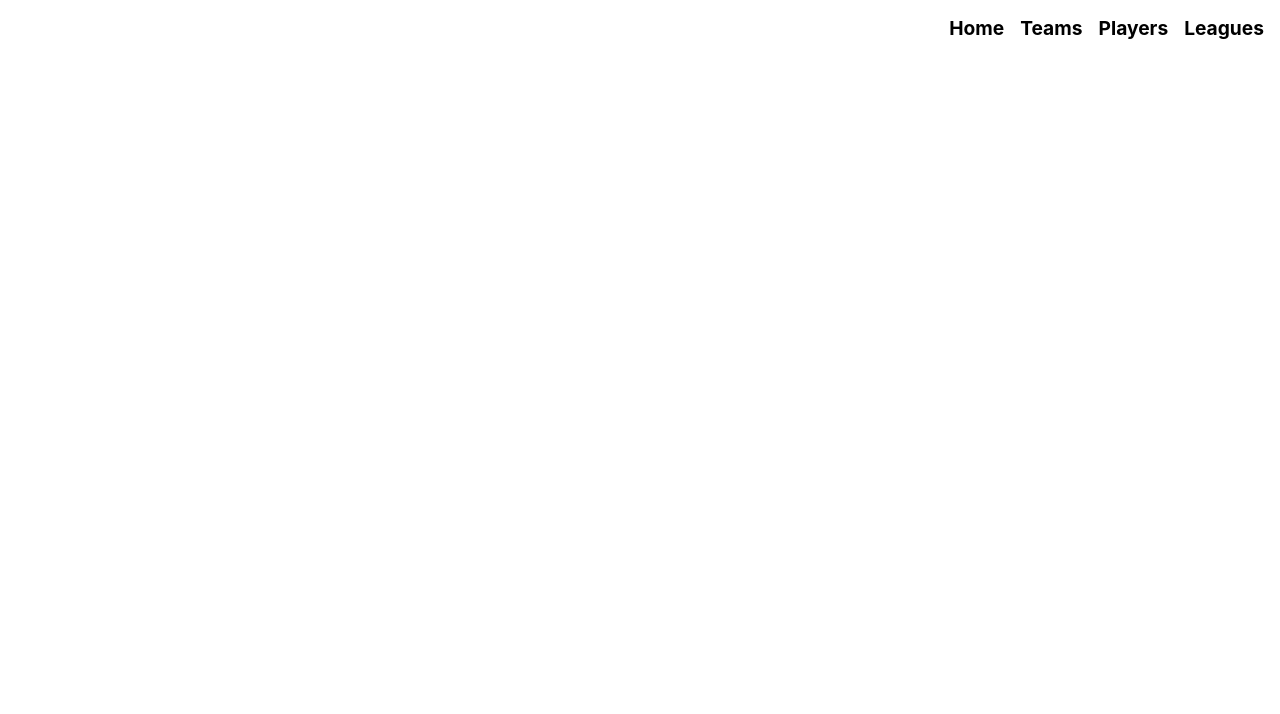
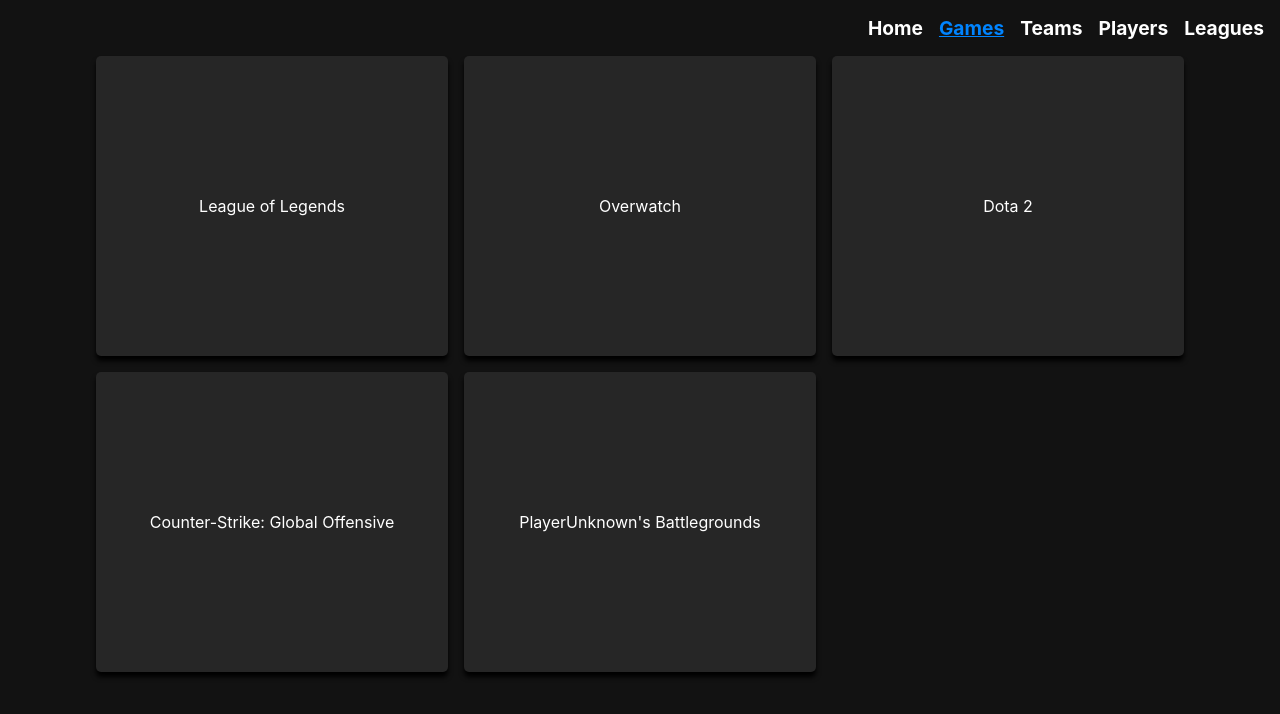
Before and after one commit to Roninii/esportacus-rewrite, a React app: page /games in a window 1280 px wide. Built offline with nearby package versions, Linux system fonts and the light colour scheme.

Commit message:
add styling

```diff
--- a/package.json
+++ b/package.json
@@ -6,6 +6,7 @@
   "main": "src/index.js",
   "dependencies": {
     "@emotion/core": "10.0.10",
+    "@emotion/styled": "^10.0.11",
     "react": "16.8.6",
     "react-dom": "16.8.6",
     "react-router-dom": "5.0.0",
--- /dev/null
+++ b/src/components/Card.js
@@ -0,0 +1,23 @@
+/** @jsx jsx */
+import { css, jsx } from '@emotion/core';
+
+const Card = ({ children }) => {
+  return (
+    <article
+      css={css`
+        width: 100%;
+        min-height: 300px;
+        border-radius: 5px;
+        background: var(--black-light);
+        display: flex;
+        flex-direction: column;
+        justify-content: center;
+        align-items: center;
+        box-shadow: 0 5px 5px var(--black-darkest);
+      `}>
+      {children}
+    </article>
+  );
+};
+
+export default Card;
--- /dev/null
+++ b/src/components/Games.js
@@ -0,0 +1,9 @@
+import React from 'react';
+
+import List from './List';
+
+const Games = () => {
+  return <List type="games" />;
+};
+
+export default Games;
--- /dev/null
+++ b/src/components/Grid.js
@@ -0,0 +1,20 @@
+/** @jsx jsx */
+import { css, jsx } from '@emotion/core';
+
+const Grid = ({ children }) => {
+  return (
+    <section
+      css={css`
+        max-width: 85vw;
+        margin: 0 auto;
+        display: grid;
+        grid-template-columns: repeat(auto-fit, minmax(300px, 1fr));
+        grid-gap: 1rem 1rem;
+        place-items: center center;
+      `}>
+      {children}
+    </section>
+  );
+};
+
+export default Grid;
--- a/src/components/List.js
+++ b/src/components/List.js
@@ -1,14 +1,16 @@
-import React from "react";
+import React from 'react';
 
-import { esportacus } from "../utils/api";
-import Loading from "./Loading";
+import { esportacus } from '../utils/api';
+import Loading from './Loading';
+import Grid from './Grid';
+import Card from './Card';
 
 export default class List extends React.Component {
   constructor(props) {
     super(props);
 
     this.state = {
-      list: null
+      list: null,
     };
   }
 
@@ -24,17 +26,13 @@
     const { type } = this.props;
 
     return (
-      <div>
+      <Grid>
         {list ? (
-          <ul>
-            {list.map(item => (
-              <li key={item.id}>{item.name}</li>
-            ))}
-          </ul>
+          list.map((item, i) => <Card key={item.id || i}>{item.name}</Card>)
         ) : (
           <Loading text={`Fetching ${type}`} />
         )}
-      </div>
+      </Grid>
     );
   }
 }
--- a/src/components/Nav.js
+++ b/src/components/Nav.js
@@ -1,6 +1,6 @@
 /** @jsx jsx */
-import { jsx, css } from "@emotion/core";
-import { NavLink } from "react-router-dom";
+import { jsx, css } from '@emotion/core';
+import { NavLink } from 'react-router-dom';
 
 const nav = css`
   list-style-type: none;
@@ -16,12 +16,13 @@
   font-size: 1.2rem;
 
   &:hover {
-    color: #673ab7;
+    color: var(--blue);
   }
 `;
 
 const active = {
-  color: `#673ab8`
+  color: `#0084ff`,
+  textDecoration: `underline`,
 };
 
 const Nav = () => {
@@ -30,6 +31,11 @@
       <li>
         <NavLink css={navLink} activeStyle={active} exact to="/">
           Home
+        </NavLink>
+      </li>
+      <li>
+        <NavLink css={navLink} activeStyle={active} to="/games">
+          Games
         </NavLink>
       </li>
       <li>
--- a/src/index.js
+++ b/src/index.js
@@ -1,13 +1,14 @@
-import React from "react";
-import ReactDOM from "react-dom";
-import { BrowserRouter as Router, Route } from "react-router-dom";
+import React from 'react';
+import ReactDOM from 'react-dom';
+import { BrowserRouter as Router, Route } from 'react-router-dom';
 
-import "./styles.css";
-import Teams from "./components/Teams";
-import Players from "./components/Players";
-import Leagues from "./components/Leagues";
-import Home from "./components/Home";
-import Nav from "./components/Nav";
+import './styles.css';
+import Teams from './components/Teams';
+import Players from './components/Players';
+import Leagues from './components/Leagues';
+import Home from './components/Home';
+import Nav from './components/Nav';
+import Games from './components/Games';
 
 function App() {
   return (
@@ -16,6 +17,7 @@
         <Nav />
 
         <Route exact path="/" component={Home} />
+        <Route path="/games" component={Games} />
         <Route path="/teams" component={Teams} />
         <Route path="/players" component={Players} />
         <Route path="/leagues" component={Leagues} />
@@ -24,5 +26,5 @@
   );
 }
 
-const rootElement = document.getElementById("root");
+const rootElement = document.getElementById('root');
 ReactDOM.render(<App />, rootElement);
--- a/src/styles.css
+++ b/src/styles.css
@@ -1,14 +1,23 @@
+/* variables */
+:root {
+  --blue: hsl(209, 100%, 50%);
+  --black-darkest: hsl(0, 0%, 0%);
+  --black: hsl(0, 0%, 7.06%);
+  --black-light: hsl(0, 0%, 15%);
+  --white: hsl(0, 0%, 100%);
+}
+
 * {
   box-sizing: border-box;
 }
 
 html,
-body {
+body,
+.App {
   margin: 0;
+  font-family: -apple-system, BlinkMacSystemFont, 'Segoe UI', Roboto, Oxygen, Ubuntu, Cantarell,
+    'Open Sans', 'Helvetica Neue', sans-serif;
+  text-align: center;
+  background: var(--black);
+  color: var(--white);
 }
-
-.App {
-  font-family: -apple-system, BlinkMacSystemFont, "Segoe UI", Roboto, Oxygen,
-    Ubuntu, Cantarell, "Open Sans", "Helvetica Neue", sans-serif;
-  text-align: center;
-}
--- a/src/utils/api.js
+++ b/src/utils/api.js
@@ -2,14 +2,13 @@
   sec: `?token=rzHaDh7xA20vAeJw57j7-VK4Jq5BwrLMKlhQ5z79ouEE15DuhU8`,
   path: `https://api.pandascore.co`,
   corsAnywhere: `https://cors-anywhere.herokuapp.com/`,
-  games: [
-    { name: "League of Legends", slug: "lol" },
-    { name: "Overwatch", slug: "ow" },
-    { name: "Dota 2", slug: "dota2" },
-    { name: "Counter-Strike: Global Offensive", slug: "cs:go" },
-    { name: `PlayerUnknown's Battlegrounds`, slug: "pubg" }
+  _games: [
+    { name: 'League of Legends', slug: 'lol' },
+    { name: 'Overwatch', slug: 'ow' },
+    { name: 'Dota 2', slug: 'dota2' },
+    { name: 'Counter-Strike: Global Offensive', slug: 'cs:go' },
+    { name: `PlayerUnknown's Battlegrounds`, slug: 'pubg' },
   ],
-
   sortList(list) {
     return list.sort((a, b) => {
       // higher in alphabet
@@ -22,19 +21,19 @@
     });
   },
 
+  games() {
+    return this._games;
+  },
+
   async leagues() {
-    const res = await fetch(
-      `${this.corsAnywhere}${this.path}/leagues${this.sec}`
-    );
+    const res = await fetch(`${this.corsAnywhere}${this.path}/leagues${this.sec}`);
     const leagues = await res.json();
 
     return leagues;
   },
 
   async teams() {
-    const res = await fetch(
-      `${this.corsAnywhere}${this.path}/teams${this.sec}`
-    );
+    const res = await fetch(`${this.corsAnywhere}${this.path}/teams${this.sec}`);
     const teams = await res.json();
     const sortedTeams = await this.sortList(teams);
 
@@ -42,12 +41,10 @@
   },
 
   async players() {
-    const res = await fetch(
-      `${this.corsAnywhere}${this.path}/players${this.sec}`
-    );
+    const res = await fetch(`${this.corsAnywhere}${this.path}/players${this.sec}`);
     const players = await res.json();
     const sortedPlayers = await this.sortList(players);
 
     return sortedPlayers;
-  }
+  },
 };
```
Also changed, not shown: 1 other file.
